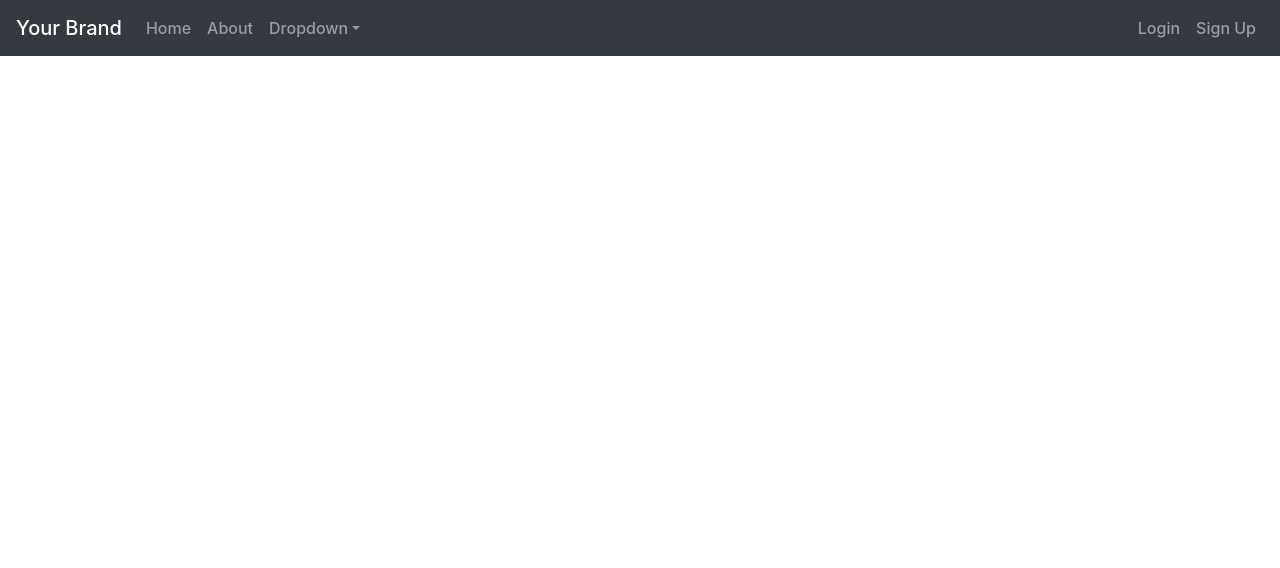
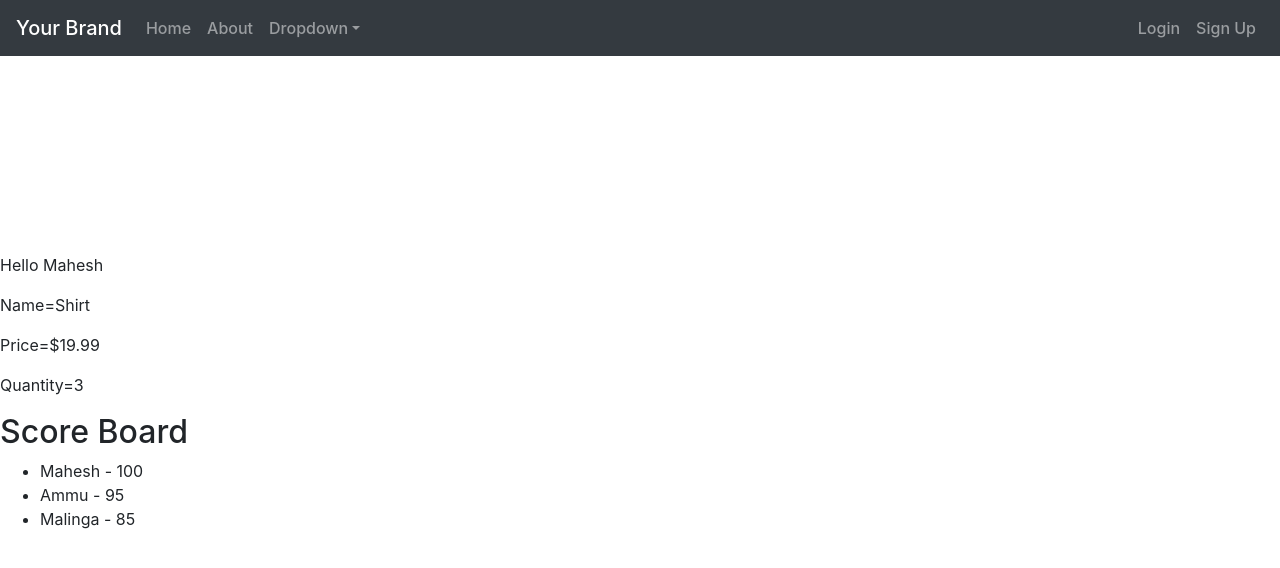
Before and after one commit to maheshsp1809/LReact, a React (Vite) app in the folder my-react-app/vite-project/: page / in a window 1280 px wide. Shown: the top 568 px of the page. Built offline with nearby package versions, Linux system fonts and the light colour scheme.

Commit message:
practice

```diff
--- a/my-react-app/vite-project/src/Components/App.jsx
+++ b/my-react-app/vite-project/src/Components/App.jsx
@@ -9,6 +9,8 @@ import Input from './Input.jsx';
 import ColorPicker from './ColorPicker.jsx';
 import TodoList from './ToDoList.jsx';
 import CustomNavbar from './CustomNavBar.jsx';
+import Product from './Product.jsx';
+import ScoreBoard from './ScoreBoard.jsx';
 
 
 function Profile(props) {
@@ -70,7 +72,18 @@ export default function Gallery() {
     discovery: 'a method for measuring carbon dioxide in seawater'
   };
   const color = '#FF0000';
+  const price='USD19'
+  const productProps = {
+    name: 'Shirt',
+    Price: '$19.99',
+    Quantity: 3
+  };
 
+  const scores=[
+    {name:'Mahesh',score:'100'},
+    {name:'Ammu', score:'95'},
+    {name:'Malinga',score:'85'}
+  ];
   return (
     <div>
       {/* <h1>Notable Scientists</h1>
@@ -86,6 +99,10 @@ export default function Gallery() {
       <ColorPicker color={color} />
       <TodoList/> */}
       <CustomNavbar/>
+      <Greeting name='Mahesh'/>
+      <Product {...productProps} />
+      <ScoreBoard scores={scores} />
+
 
     </div>
   );
--- a/my-react-app/vite-project/src/Components/Greeting.jsx
+++ b/my-react-app/vite-project/src/Components/Greeting.jsx
@@ -1,12 +1,13 @@
 import React from 'react';
 
-function Greeting() {
+function Greeting({name}) {
   const currentTime = new Date().getHours();
   const greeting = currentTime < 12 ? 'Good Morning' : 'Good Afternoon';
 
   return (
     <div>
-      <h1>{greeting}</h1>
+      {/* <h1>{greeting}</h1> */}
+      <p>Hello {name}</p>
     </div>
   );
 }
--- /dev/null
+++ b/my-react-app/vite-project/src/Components/Product.jsx
@@ -0,0 +1,14 @@
+import React from 'react'
+
+const Product = (props) => {
+    const { name, Price, Quantity } = props;
+  return (
+    <div>
+        <p>Name={name}</p>
+        <p>Price={Price}</p>
+        <p>Quantity={Quantity}</p>
+    </div>
+  )
+}
+
+export default Product
--- /dev/null
+++ b/my-react-app/vite-project/src/Components/ScoreBoard.jsx
@@ -0,0 +1,19 @@
+import React from 'react'
+
+const ScoreBoard = ({scores}) => {
+    const sortedScores = scores.sort((a, b) => b.score - a.score);
+  return (
+    <div>
+      <h2>Score Board</h2>
+      <ul>
+        {sortedScores.map((score, index) => (
+          <li key={index}>
+            {score.name} - {score.score}
+          </li>
+        ))}
+      </ul>
+    </div>
+  )
+}
+
+export default ScoreBoard
```
